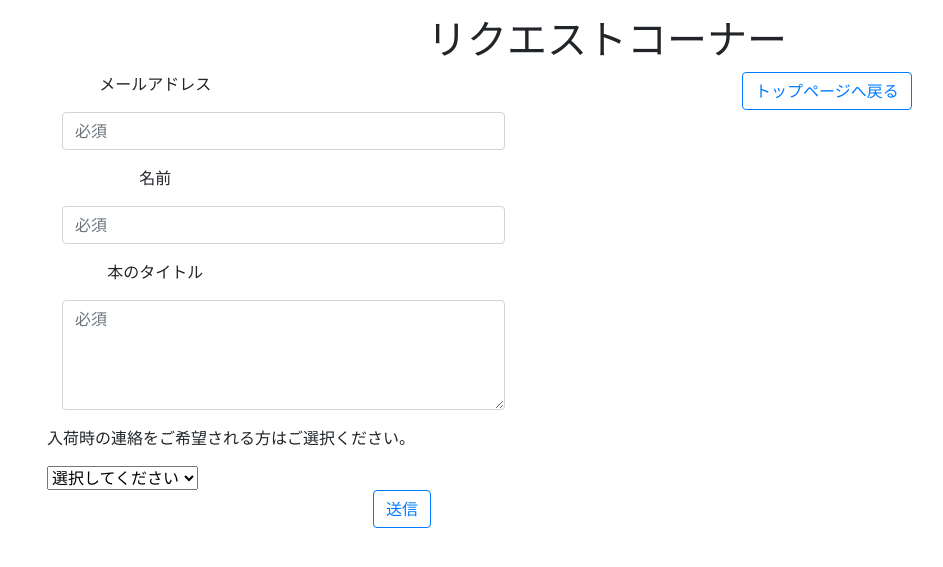
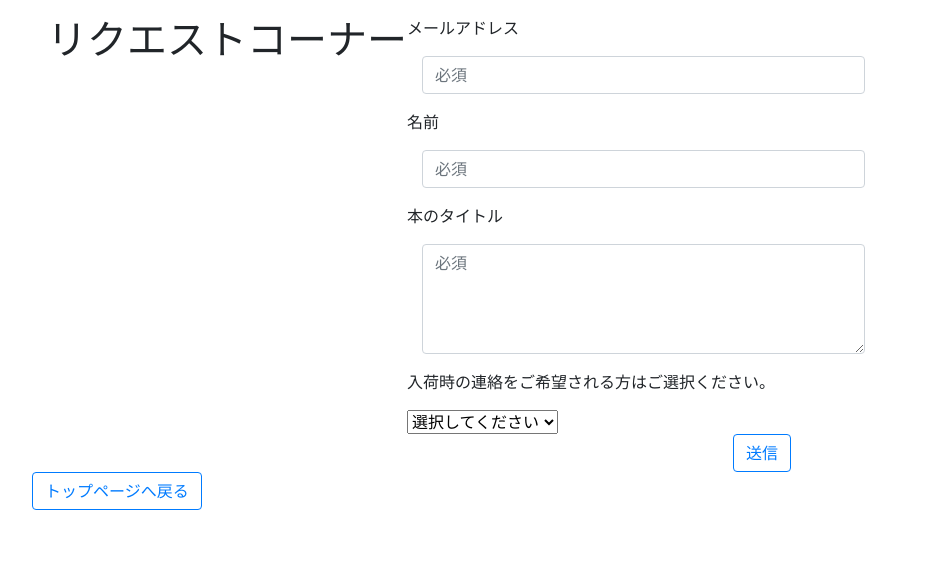
Before and after one commit to Okawa0418/Bookstore, a PHP site: page /request.php in a window 1280 px wide. Shown: the part 48-615 px from the top of the page, without its empty margins (23-966 px from the left). Run offline with PHP 8.4, Linux system fonts and the light colour scheme.

Commit message:
リクエストページの装飾

```diff
--- a/login_form.php
+++ b/login_form.php
@@ -71,7 +71,7 @@ session_start();
 <br>
 <p>登録がまだお済みでない方は<a href="signup.php">こちら</a></p>
 <form action="index.php">
-    <input type="submit" class="btn btn-light" value="トップページ">
+    <input type="submit" class="btn btn-secondary" value="トップページ">
 </form>
 </body>
 </html>
--- a/request.php
+++ b/request.php
@@ -37,7 +37,6 @@
     <p class="text-center">
         <div class="container">
         <div class="row">
-        <div class="col-md-4 col-md-offset-4"></div>
     <h1>リクエストコーナー</h1>
     </p>
 
@@ -62,7 +61,7 @@
       <div class="form-group">
         <div class="row">
           <div class="col-md-4">
-            <p class="text-center">メールアドレス</p>
+            <p class="text-left">メールアドレス</p>
           </div>
           <div class="container">
           <div class="col-md-8">
@@ -74,7 +73,7 @@
       <div class="form-group">
         <div class="row">
           <div class="col-md-4">
-            <p class="text-center">名前</p>
+            <p class="text-left">名前</p>
           </div>
           <div class="container">
           <div class="col-md-8">
@@ -86,7 +85,7 @@
       <div class="form-group">
         <div class="row">
           <div class="col-md-4">
-            <p class="text-center">本のタイトル</p>
+            <p class="text-left">本のタイトル</p>
           </div>
           <div class="container">
           <div class="col-md-8">
@@ -107,9 +106,12 @@
       <button type="submit" class="btn btn-outline-primary">送信</button>
       </div>
     </form>
+    <br>
+    <div>
     <form action="index.php">
       <div class="row justify-content-center">
       <button type="submit" class="btn btn-outline-primary">トップページへ戻る</button>
       </div>
     </form>
+    </div>
 </body>
--- a/signup.php
+++ b/signup.php
@@ -116,7 +116,7 @@
 </form>
 <p>既に登録済みの方は<a href="login_form.php">こちら</a></p>
 <form action="index.php">
-    <input type="submit" class="btn btn-light" value="トップページ">
+    <input type="submit" class="btn btn-secondary" value="トップページ">
 </form>
   </body>
 </html>
```
